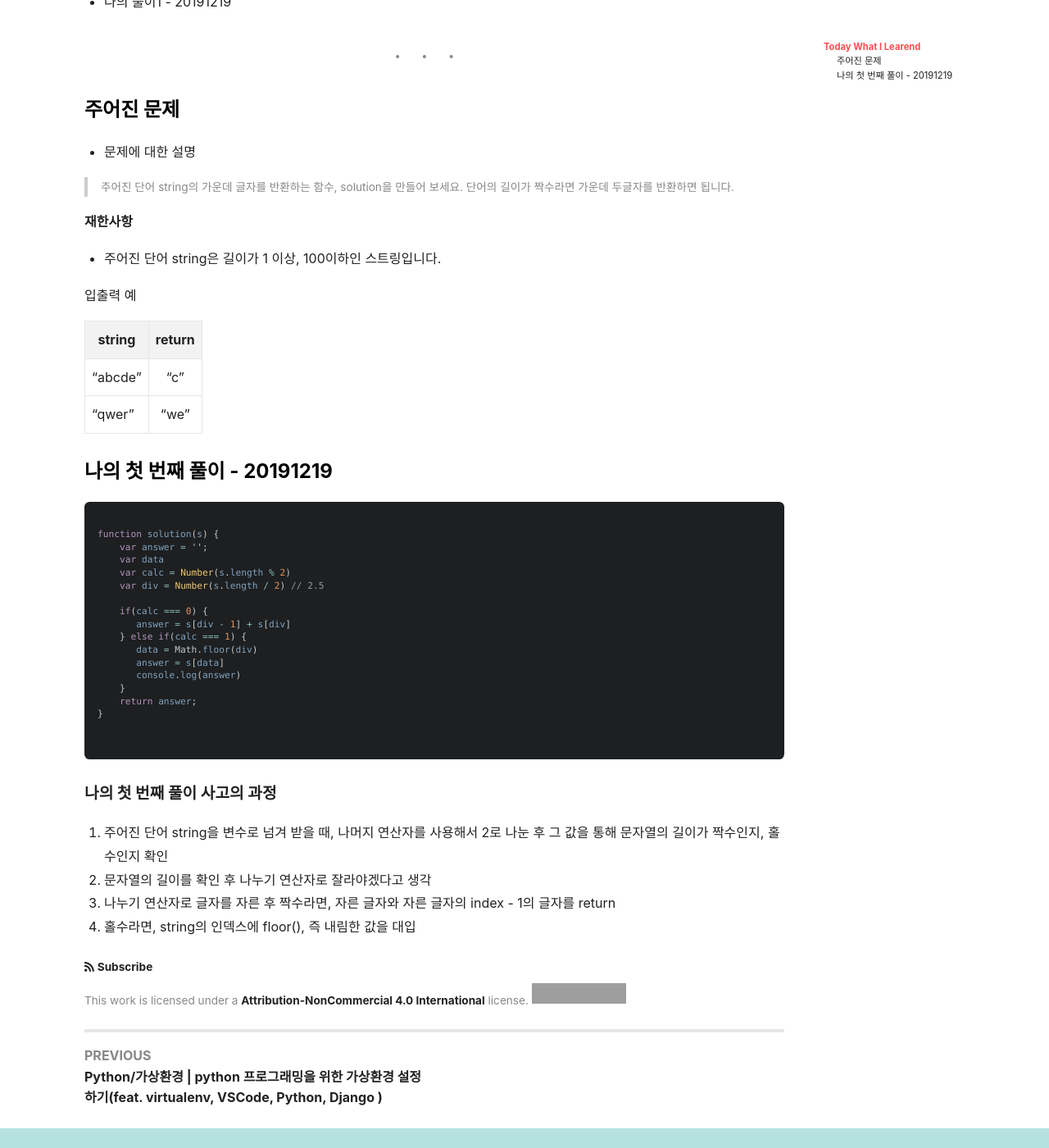
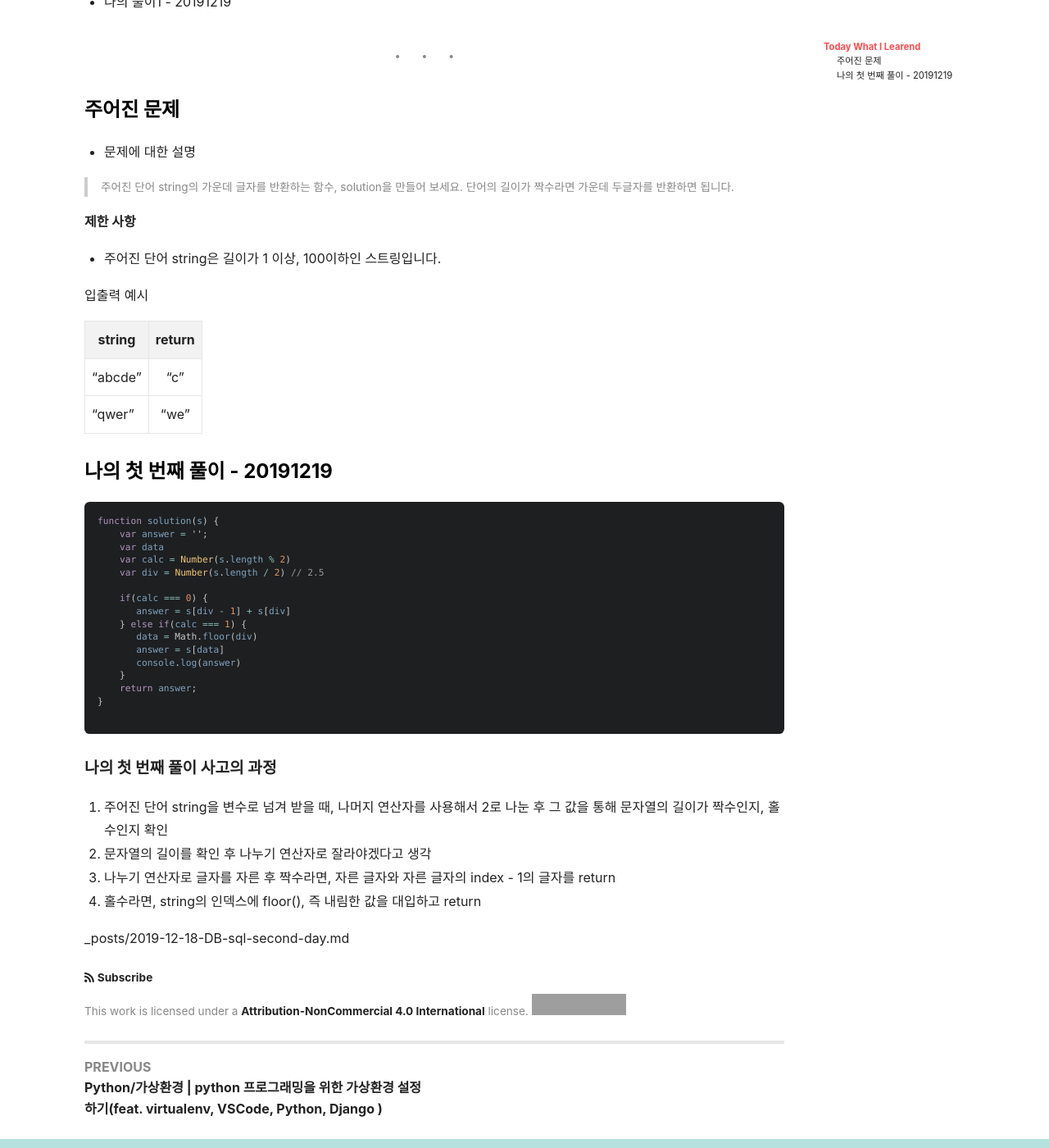
Before and after one commit to mchaemil/mchaemil.github.io, a Jekyll site: the page built from _posts/2019-12-19-js-level1-coding_test-middle_letter.md, in a window 1280 px wide and 1400 px high, scrolled down 682 px. Shown: the whole window at 82% size. Built offline with Jekyll 4.4.1, drawn with Linux system fonts in a browser that asks for light colours; nearby versions of some CDN libraries; comment, search, counter and statistics services are not loaded; grey boxes are pictures that could not be loaded.

Commit message:
update post

````diff
--- a/_posts/2019-12-19-js-level1-coding_test-middle_letter.md
+++ b/_posts/2019-12-19-js-level1-coding_test-middle_letter.md
@@ -30,11 +30,11 @@ tags: algorithm
 
 > 주어진 단어 string의 가운데 글자를 반환하는 함수, solution을 만들어 보세요. 단어의 길이가 짝수라면 가운데 두글자를 반환하면 됩니다.
 
-**재한사항**
+**제한 사항**
 - 주어진 단어 string은 길이가 1 이상, 100이하인 스트링입니다.
 
 
-입출력 예
+입출력 예시
 
 | string | return |
 |---|:---:|---:|
@@ -46,7 +46,6 @@ tags: algorithm
 
 
 ```javascript
-
 function solution(s) {
     var answer = '';
     var data
@@ -63,7 +62,6 @@ function solution(s) {
     return answer;
 }
 
-
 ```
 
 #### 나의 첫 번째 풀이 사고의 과정
@@ -71,4 +69,8 @@ function solution(s) {
 1. 주어진 단어 string을 변수로 넘겨 받을 때, 나머지 연산자를 사용해서 2로 나눈 후 그 값을 통해 문자열의 길이가 짝수인지, 홀수인지 확인
 1. 문자열의 길이를 확인 후 나누기 연산자로 잘라야겠다고 생각
 1. 나누기 연산자로 글자를 자른 후 짝수라면, 자른 글자와 자른 글자의 index - 1의 글자를 return
-1. 홀수라면, string의 인덱스에 floor(), 즉 내림한 값을 대입
+1. 홀수라면, string의 인덱스에 floor(), 즉 내림한 값을 대입하고 return
+
+
+
+_posts/2019-12-18-DB-sql-second-day.md
````
